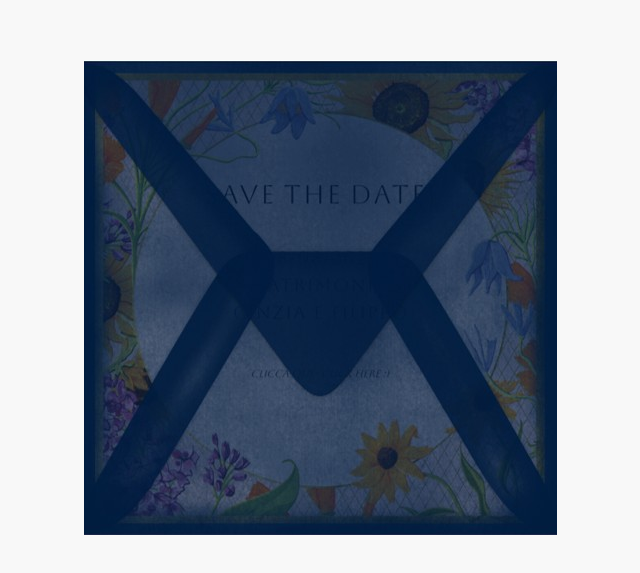
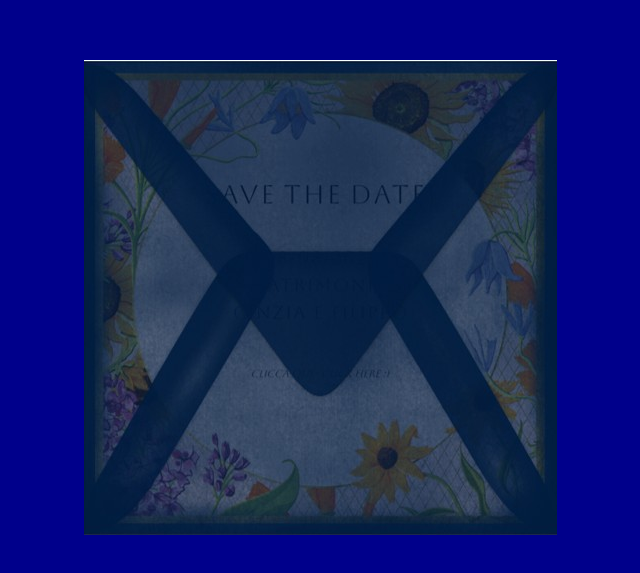
Before and after one commit to Ci-e-Fi/savethedate, a plain HTML site: page index.html in a window 1280 px wide. Shown: the part 101-674 px from the top of the page, without its empty margins (320-960 px from the left). Drawn offline with Linux system fonts and the light colour scheme.

Commit message:
background color

```diff
--- a/index.html
+++ b/index.html
@@ -10,7 +10,7 @@
             justify-content: center;
             align-items: center;
             height: 100vh;
-            background-color: #f8f8f8;
+            background-color: #00008B;
             margin: 0;
         }
         .container {
```
